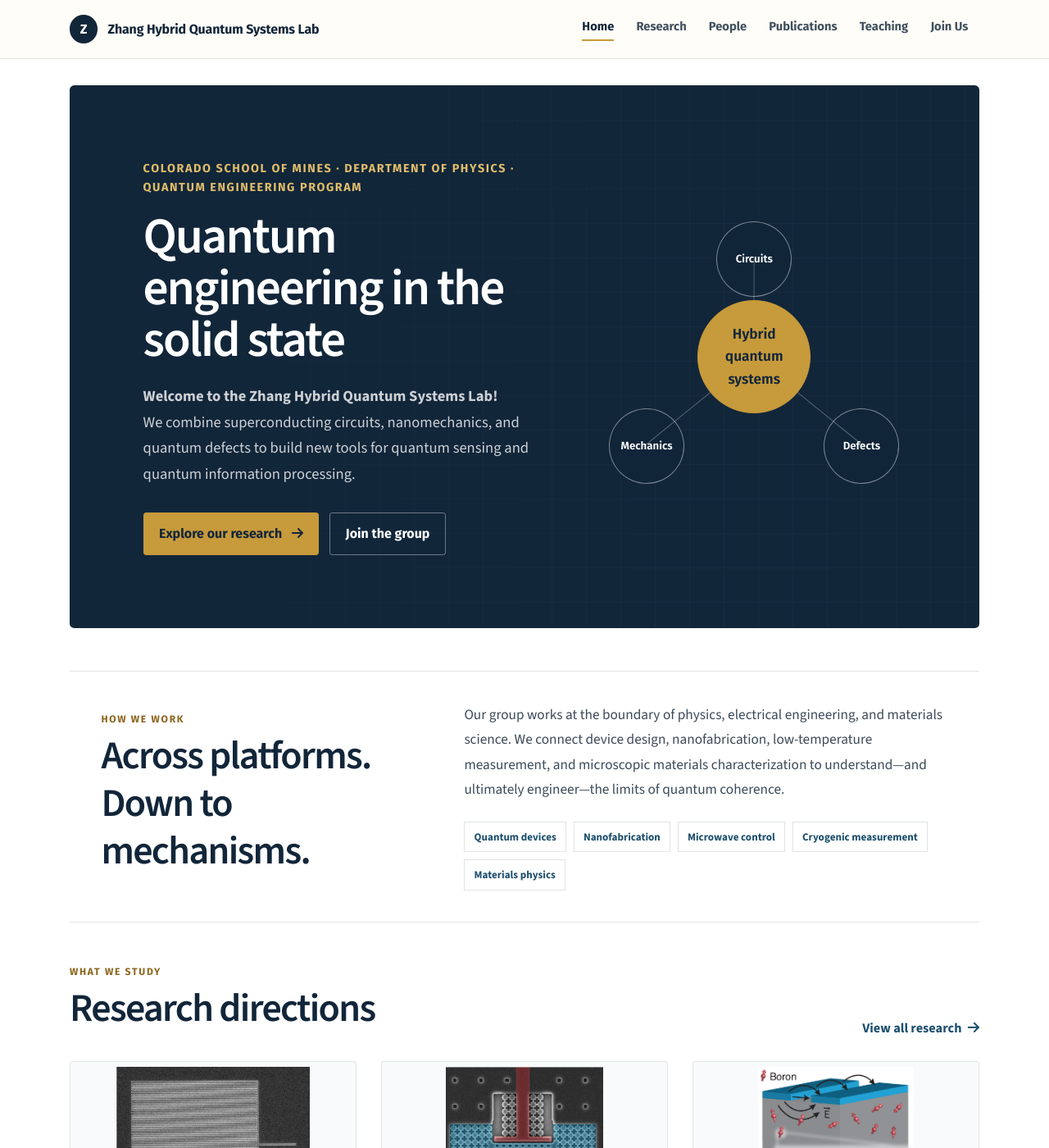
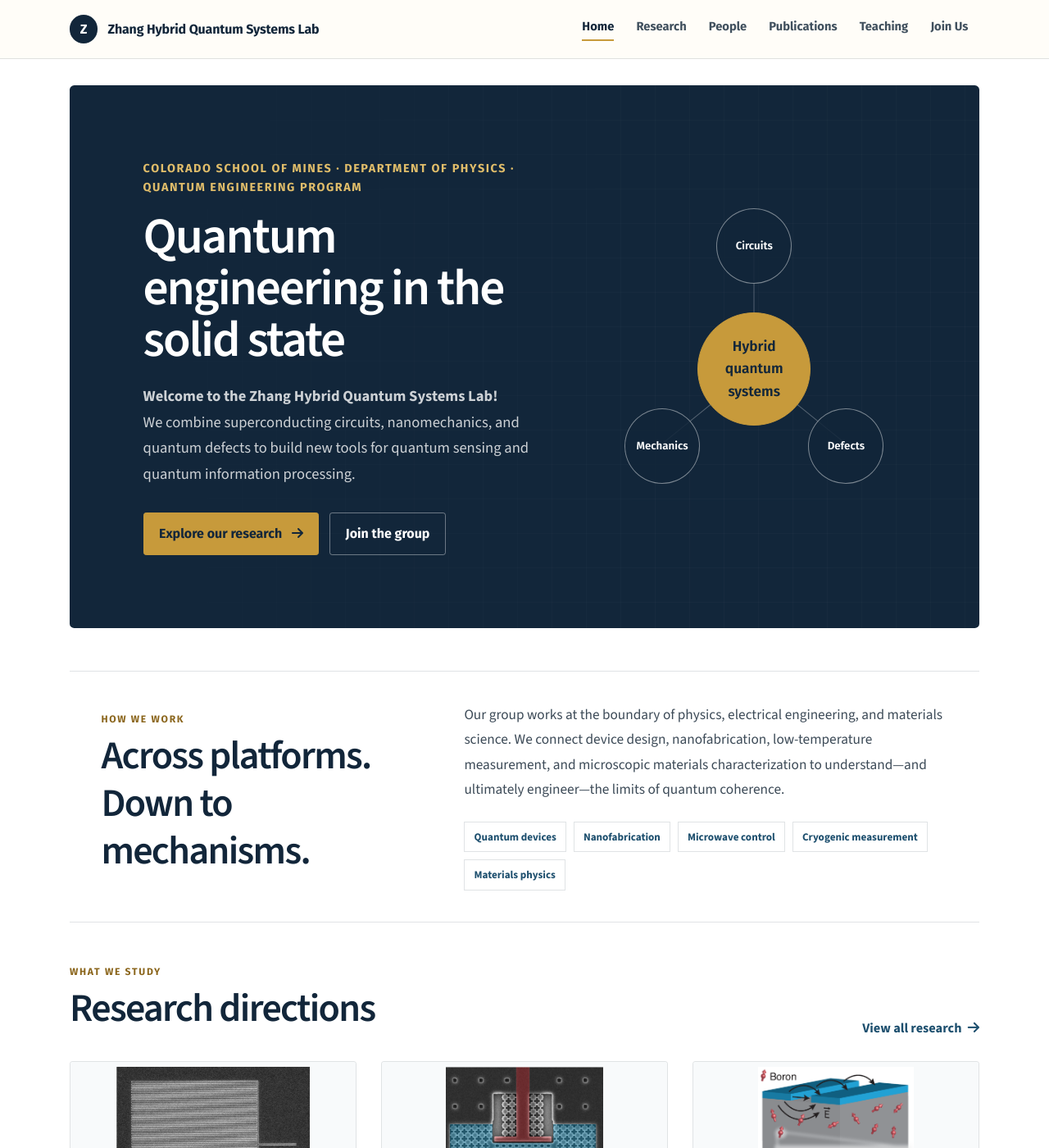
Before and after one commit to zihuaiz/zihuaiz.github.io, a Jekyll site: the page built from index.html, in a window 1280 px wide and 1400 px high. Shown: the whole window at 82% size. Built offline with Jekyll 4.4.1, drawn with Linux system fonts in a browser that asks for light colours; nearby versions of some CDN libraries; a style sheet for code colours, icons or effects is not loaded.

Commit message:
Refine hybrid system diagram geometry

```diff
--- a/_layouts/default.html
+++ b/_layouts/default.html
@@ -26,7 +26,7 @@
     <link rel="preconnect" href="https://fonts.gstatic.com" crossorigin>
     <link href="https://fonts.googleapis.com/css2?family=Fira+Sans:ital,wght@0,400;0,500;0,600;0,700;1,400&family=Source+Code+Pro:wght@400;600&family=Source+Sans+3:ital,wght@0,400;0,500;0,600;0,700;1,400;1,600&display=swap" rel="stylesheet">
     <link rel="stylesheet" href="https://cdn.jsdelivr.net/npm/katex@0.16.11/dist/katex.min.css" integrity="sha384-nB0miv6/jRmo5UMMR1wu3Gz6NLsoTkbqJghGIsx//Rlm+ZU03BU6SQNC66uf4l5+" crossorigin="anonymous">
-    <link rel="stylesheet" href="{{ '/assets/css/global.css' | relative_url }}?v=20260829-intro-width">
+    <link rel="stylesheet" href="{{ '/assets/css/global.css' | relative_url }}?v=20260829-system-geometry">
 </head>
 <body class="bg-light" {{ page.body_attr }}>
     {% include navbar.html %}
--- a/assets/css/global.css
+++ b/assets/css/global.css
@@ -579,13 +579,13 @@ a:hover {
 .lab-system-map {
   position: relative;
   width: min(100%, 380px);
-  height: 330px;
+  height: 340px;
   margin: auto;
 }
 
 .system-line {
   position: absolute;
-  top: 50%;
+  top: 54.4%;
   left: 50%;
   z-index: 1;
   height: 1px;
@@ -593,12 +593,13 @@ a:hover {
   transform-origin: left center;
 }
 
-.system-line-a { width: 120px; transform: rotate(-90deg); }
-.system-line-b { width: 174px; transform: rotate(141deg); }
-.system-line-c { width: 174px; transform: rotate(39deg); }
+.system-line-a { width: 150px; transform: rotate(-90deg); }
+.system-line-b { width: 150px; transform: rotate(141deg); }
+.system-line-c { width: 150px; transform: rotate(39deg); }
 
 .system-node {
   position: absolute;
+  z-index: 2;
   display: grid;
   place-items: center;
   width: 92px;
@@ -614,9 +615,9 @@ a:hover {
 }
 
 .system-node-main {
-  top: 50%;
+  top: 54.4%;
   left: 50%;
-  z-index: 2;
+  z-index: 3;
   width: 138px;
   height: 138px;
   border-color: var(--lab-gold);
@@ -626,9 +627,9 @@ a:hover {
   transform: translate(-50%, -50%);
 }
 
-.system-node-a { top: 0; left: 50%; transform: translateX(-50%); }
-.system-node-b { bottom: 10px; left: 8px; }
-.system-node-c { right: 8px; bottom: 10px; }
+.system-node-a { top: -11px; left: 50%; transform: translateX(-50%); }
+.system-node-b { bottom: 15px; left: 27px; }
+.system-node-c { right: 27px; bottom: 15px; }
 
 .home-section {
   margin-top: clamp(2.5rem, 4vw, 3.75rem);
@@ -873,9 +874,16 @@ a:hover {
   body { padding-top: 5rem; }
   .brand-name { max-width: 220px; font-size: 0.85rem; }
   .lab-hero { padding: 2.4rem 1.5rem; }
-  .lab-system-map { height: 285px; }
+  .lab-system-map { height: 300px; }
+  .system-line { top: 55%; }
+  .system-line-a,
+  .system-line-b,
+  .system-line-c { width: 130px; }
   .system-node { width: 78px; height: 78px; }
-  .system-node-main { width: 122px; height: 122px; }
+  .system-node-main { top: 55%; width: 122px; height: 122px; }
+  .system-node-a { top: -4px; }
+  .system-node-b { left: 10px; bottom: 7px; }
+  .system-node-c { right: 10px; bottom: 7px; }
   .section-heading-row { display: block; }
   .section-link { display: inline-block; margin-top: 0.8rem; }
   .research-preview-content h3 { min-height: 0; }
```
